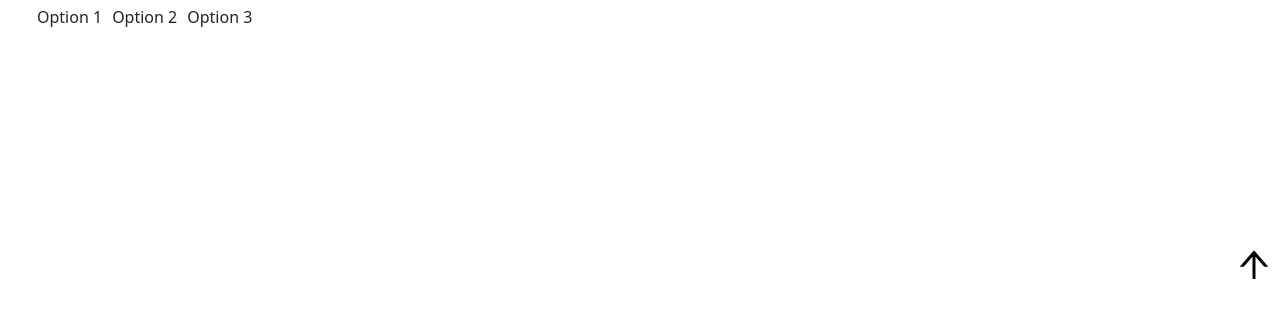
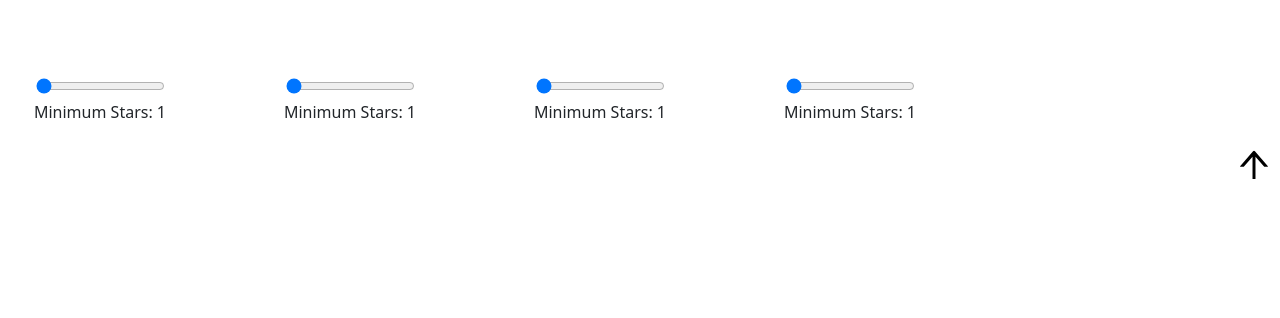
Before and after one commit to davidteather/app-etite, a React (Create React App) app in the folder app-etite/: page / in a window 1280 px wide. Both pictures are taken after a click on the button 1254 px from the left and 31 px from the top of the page. Shown: the top 318 px of the page. Built offline with nearby package versions, Linux system fonts and the light colour scheme.

Commit message:
Sarthak's sliders

```diff
--- a/app-etite/package.json
+++ b/app-etite/package.json
@@ -13,6 +13,7 @@
     "react-dom": "^18.2.0",
     "react-icons": "^4.6.0",
     "react-scripts": "5.0.1",
+    "react-slider": "^2.0.4",
     "web-vitals": "^2.1.4"
   },
   "scripts": {
--- a/app-etite/src/Filters.css
+++ b/app-etite/src/Filters.css
@@ -1,18 +1,44 @@
-.filters {
+.dropdown {
+  position: absolute;
   z-index: 1;
-  position: absolute;
   right: 0%;
+  width: 100%;
+  transition-duration: 0.5s;
+
   display: flex;
-  transition-duration: 0.5s;
+}
+.dropdown.inactive {
+  height: 10px;
+}
+.dropdown.active {
+  height: 200px;
+  background-color: white;
+  align-items: center;
+
+}
+
+.filterContainer {
+  display: flex;
+  flex-wrap: wrap;
+  align-content: space-between;
+  gap: 50px;
   width: 100%;
 }
-.filters.inactive {
-  height: 10px;
+
+.filter {
+  /* background-color: bisque;
+  border-radius: 10px;
+  border-color: black;
+  border-width: 3px;
+  border-style: solid; */
+  padding: 2.5%;
+  white-space: pre-wrap;
+  text-align: center;
+  width: 200px;
 }
-.filters.active {
-  height: 300px;
-  background-color: white;
-  visibility: visible;
+.inactive .filter {
+  display: none;
+  visibility: hidden;
 }
 
 button {
@@ -27,24 +53,6 @@ button {
   margin-bottom: 0;
   margin-right: 0;
 }
-
-.inactive ul {
-  display: none;
-  visibility: hidden;
-}
-.inactive li {
-  display: none;
-  visibility: hidden;
-}
-
-.active ul {
-  display: flex;
-}
-.active li {
-  display: inline;
-  padding: 5px;
-  background-color: white;
-}
 .active button {
   transform: scaleY(-1);
 }
--- a/app-etite/src/Filters.js
+++ b/app-etite/src/Filters.js
@@ -1,27 +1,52 @@
 import React, { useState } from 'react';
 import { AiOutlineArrowDown } from 'react-icons/ai';
 import './Filters.css';
+import ReactSlider from "react-slider";
+
+function Filter(props) {
+  const [data, setData] = useState(props.def)
+  return (
+    <div class="slider">
+      <input
+        type="range"
+        min={props.min}
+        max={props.max}
+        defaultValue={props.def}
+        class="slider"
+        id="myRange"
+        onChange={(e, val) => props.setData(e.target.value)}
+      />
+    </div>);
+}
 
 function Filters() {
   const [visible, setVisible] = useState(false);
+  const [stars, setStars] = useState(1);
 
   const flipVisible = () => {
     setVisible(!visible)
   }
 
   return (
-    <div className={"filters " + (visible? "active" : "inactive")}>
-      <ul>
-        <li>
-          Option 1
-        </li>
-        <li>
-          Option 2
-        </li>
-        <li>
-          Option 3
-        </li>
-      </ul>
+    <div className={"dropdown " + (visible ? "active" : "inactive")}>
+      <div className="filterContainer">
+        <div class="filter">
+          <Filter min="1" max="5" def="1" setData={setStars} />
+          Minimum Stars: {stars}
+        </div>
+        <div class="filter">
+          <Filter min="1" max="5" def="1" setData={setStars} />
+          Minimum Stars: {stars}
+        </div>
+        <div class="filter">
+          <Filter min="1" max="5" def="1" setData={setStars} />
+          Minimum Stars: {stars}
+        </div>
+        <div class="filter">
+          <Filter min="1" max="5" def="1" setData={setStars} />
+          Minimum Stars: {stars}
+        </div>
+      </div>
       <button onClick={() => { flipVisible() }}>
         <AiOutlineArrowDown />
       </button>
```
Also changed, not shown: app-etite/src/App.css (line endings or trailing spaces), 1 other file (tests, documents, lock files or other folders).
